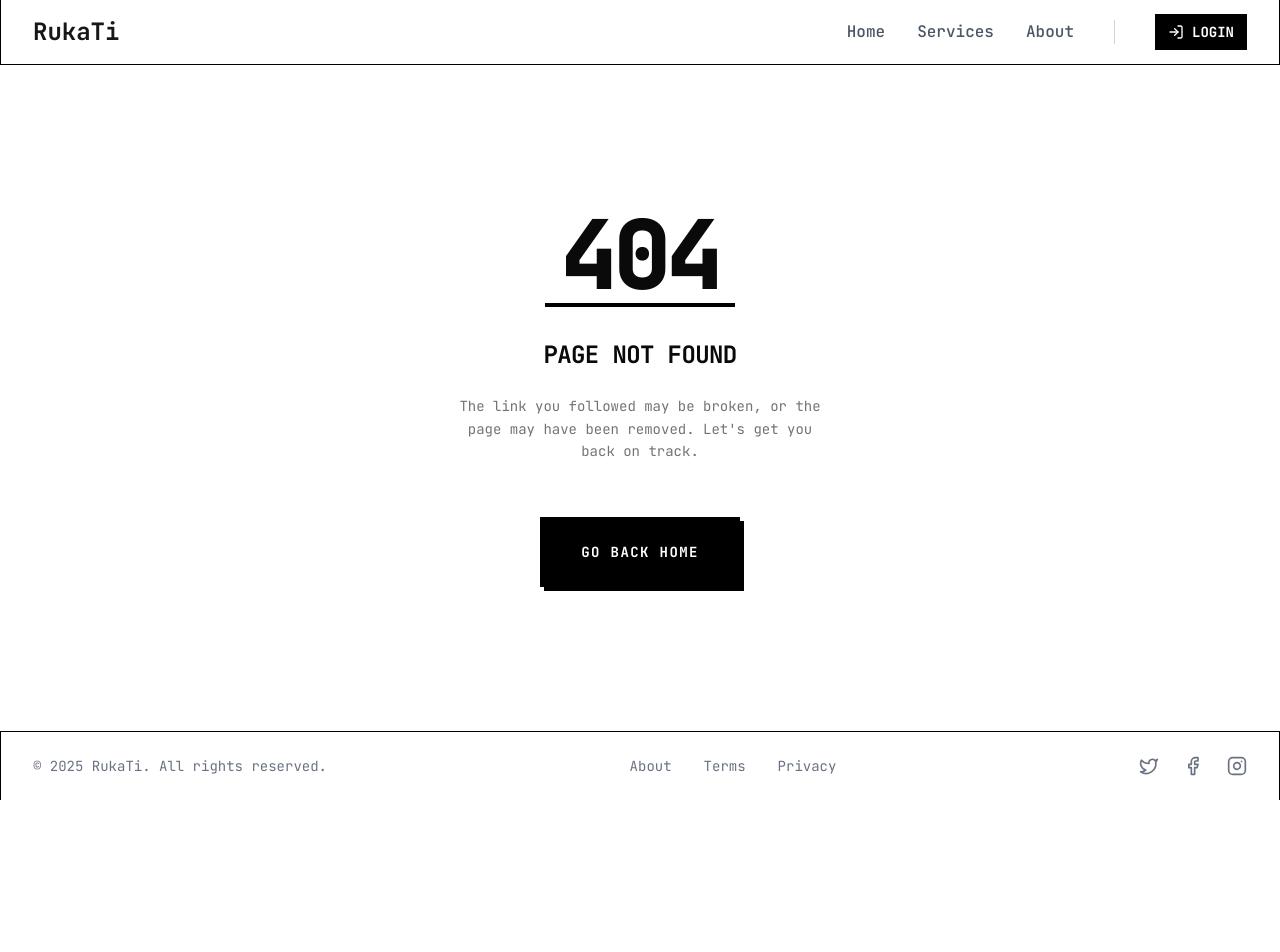
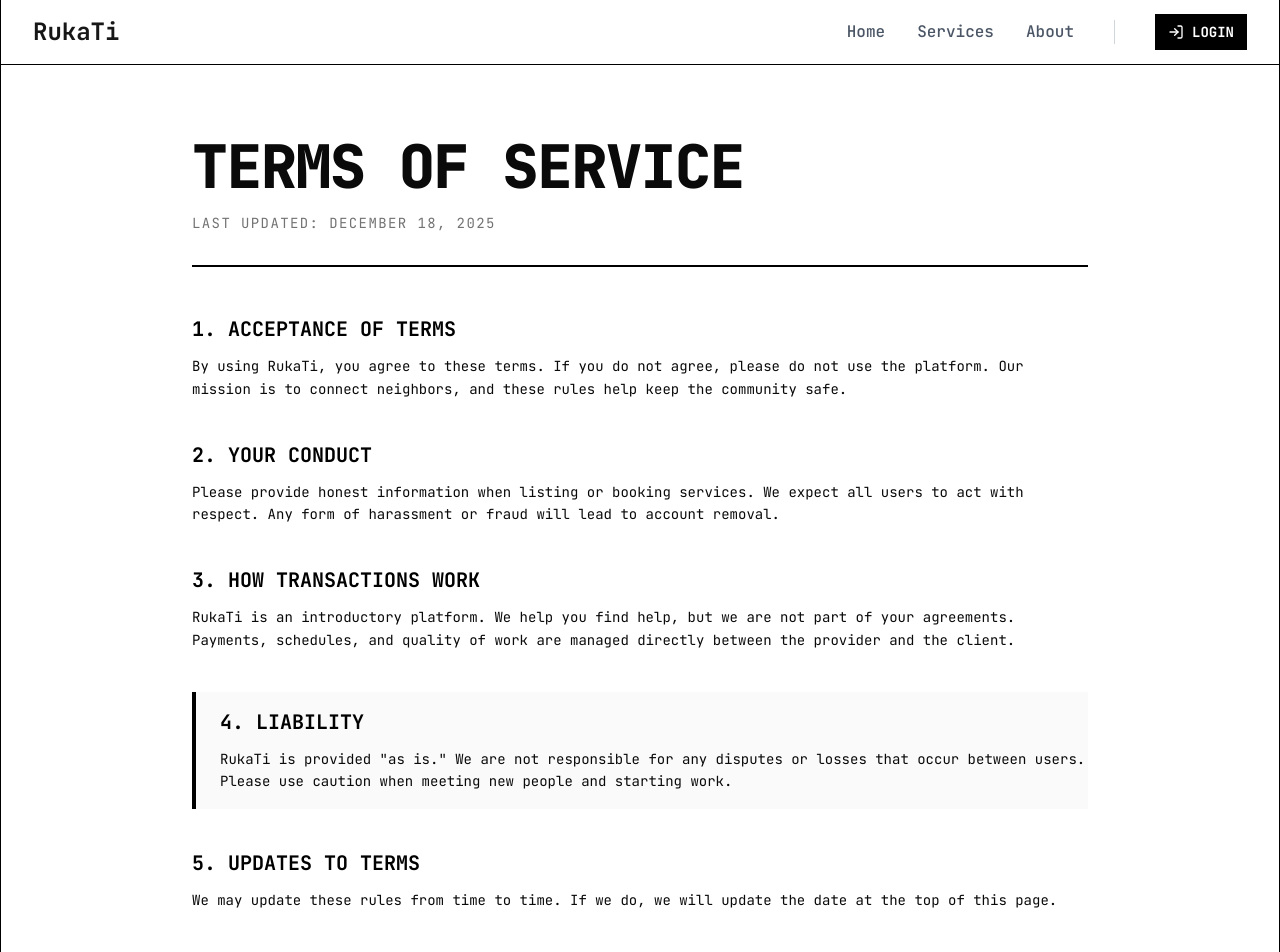
Before and after one commit to tamadekk/RukaTi, a React (Vite) app: page /terms in a window 1280 px wide. Shown: the top 952 px of the page. Before the commit the page ends 800 px from the top, so only its background shows below. Built offline with nearby package versions, Linux system fonts and the light colour scheme; no server answers.

Commit message:
feat: add legal pages

```diff
--- a/src/components/footer.tsx
+++ b/src/components/footer.tsx
@@ -1,26 +1,30 @@
 import { Twitter, Facebook, Instagram } from "lucide-react";
+import { Link } from "@tanstack/react-router";
+import { footerLinks } from "@/const/navigation-links";
 
 const Footer = () => {
   const year = new Date().getFullYear();
 
   return (
-    <footer className="border-t border-black bg-background">
+    <footer className="border-t border-black bg-background font-mono">
       <div className="container mx-auto px-4 sm:px-6 lg:px-8 py-6 border-x border-black max-w-7xl">
         <div className="flex flex-col md:flex-row items-center md:items-center justify-between gap-4 text-gray-500">
-          <p className="text-xs sm:text-sm">
+          <p className="text-xs sm:text-sm uppercase tracking-tight">
             © {year} RukaTi. All rights reserved.
           </p>
 
           <nav className="order-3 md:order-none flex items-center gap-6 sm:gap-8 text-xs sm:text-sm">
-            <a href="#about" className="hover:text-black transition-colors">
-              About
-            </a>
-            <a href="#terms" className="hover:text-black transition-colors">
-              Terms
-            </a>
-            <a href="#privacy" className="hover:text-black transition-colors">
-              Privacy
-            </a>
+            {footerLinks.map((link) => {
+              return (
+                <Link
+                  key={link.title}
+                  to={link.href}
+                  className="hover:text-black transition-colors"
+                >
+                  {link.title}
+                </Link>
+              );
+            })}
           </nav>
 
           <div className="flex items-center gap-5 sm:gap-6">
--- a/src/const/navigation-links.ts
+++ b/src/const/navigation-links.ts
@@ -1,4 +1,4 @@
-import type { navigationItem } from "@/types";
+import type { FooterLink, navigationItem } from "@/types";
 import {
   House,
   List,
@@ -59,3 +59,9 @@ export const sideBarItems = [
     icon: Settings,
   },
 ];
+
+export const footerLinks: FooterLink[] = [
+  { title: "About", href: "/about" },
+  { title: "Terms", href: "/terms" },
+  { title: "Privacy", href: "/privacy" },
+];
--- /dev/null
+++ b/src/pages/privacy.tsx
@@ -0,0 +1,80 @@
+import { DashboardLayout } from "@/components/layouts/dashboard-layout";
+
+export function PrivacyPage() {
+  return (
+    <DashboardLayout>
+      <div className="space-y-12 py-12 px-4 md:px-0 max-w-4xl mx-auto">
+        {/* Header Section */}
+        <section className="space-y-4 border-b-2 border-black pb-8">
+          <h1 className="text-5xl md:text-6xl font-black uppercase tracking-tight">
+            Privacy Policy
+          </h1>
+          <p className="text-sm font-mono text-muted-foreground uppercase tracking-widest">
+            Last Updated: December 18, 2025
+          </p>
+        </section>
+
+        {/* Content Sections */}
+        <div className="space-y-10 font-mono text-sm leading-relaxed">
+          <section className="space-y-3">
+            <h2 className="text-xl font-bold uppercase text-black">
+              1. What We Collect
+            </h2>
+            <p>
+              We collect only the basics. This includes your email for logging
+              in and any profile or service details you choose to share. We
+              don't use your data for anything else.
+            </p>
+          </section>
+
+          <section className="space-y-3">
+            <h2 className="text-xl font-bold uppercase text-black">
+              2. Your Location
+            </h2>
+            <p>
+              We use your location to show you services nearby. We don't track
+              where you go or save a history of your movements.
+            </p>
+          </section>
+
+          <section className="space-y-3">
+            <h2 className="text-xl font-bold uppercase text-black">
+              3. How Your Data is Stored
+            </h2>
+            <p>
+              We use secure, professional tools to keep your data safe. We will
+              never sell your personal information to advertisers.
+            </p>
+          </section>
+
+          <section className="space-y-3 border-l-4 border-black pl-6 py-4 bg-neutral-50">
+            <h2 className="text-xl font-bold uppercase text-black">
+              4. Your Data, Your Control
+            </h2>
+            <p className="italic">
+              You can view, change, or delete your information at any time right
+              from your dashboard.
+            </p>
+          </section>
+
+          <section className="space-y-3">
+            <h2 className="text-xl font-bold uppercase text-black">
+              5. Cookies
+            </h2>
+            <p>
+              We use a few simple cookies just to keep you logged in. No
+              marketing or tracking cookies here.
+            </p>
+          </section>
+        </div>
+
+        {/* Footer Note */}
+        <div className="pt-8 border-t border-black">
+          <p className="text-[10px] uppercase tracking-widest text-muted-foreground">
+            End of Document
+          </p>
+        </div>
+      </div>
+    </DashboardLayout>
+  );
+}
--- /dev/null
+++ b/src/pages/terms.tsx
@@ -0,0 +1,83 @@
+import { DashboardLayout } from "@/components/layouts/dashboard-layout";
+
+export function TermsPage() {
+  return (
+    <DashboardLayout>
+      <div className="space-y-12 py-12 px-4 md:px-0 max-w-4xl mx-auto">
+        {/* Header Section */}
+        <section className="space-y-4 border-b-2 border-black pb-8">
+          <h1 className="text-5xl md:text-6xl font-black uppercase tracking-tight">
+            Terms of Service
+          </h1>
+          <p className="text-sm font-mono text-muted-foreground uppercase tracking-widest">
+            Last Updated: December 18, 2025
+          </p>
+        </section>
+
+        {/* Content Sections */}
+        <div className="space-y-10 font-mono text-sm leading-relaxed">
+          <section className="space-y-3">
+            <h2 className="text-xl font-bold uppercase text-black">
+              1. Acceptance of Terms
+            </h2>
+            <p>
+              By using RukaTi, you agree to these terms. If you do not agree,
+              please do not use the platform. Our mission is to connect
+              neighbors, and these rules help keep the community safe.
+            </p>
+          </section>
+
+          <section className="space-y-3">
+            <h2 className="text-xl font-bold uppercase text-black">
+              2. Your Conduct
+            </h2>
+            <p>
+              Please provide honest information when listing or booking
+              services. We expect all users to act with respect. Any form of
+              harassment or fraud will lead to account removal.
+            </p>
+          </section>
+
+          <section className="space-y-3">
+            <h2 className="text-xl font-bold uppercase text-black">
+              3. How Transactions Work
+            </h2>
+            <p>
+              RukaTi is an introductory platform. We help you find help, but we
+              are not part of your agreements. Payments, schedules, and quality
+              of work are managed directly between the provider and the client.
+            </p>
+          </section>
+
+          <section className="space-y-3 border-l-4 border-black pl-6 py-4 bg-neutral-50">
+            <h2 className="text-xl font-bold uppercase text-black">
+              4. Liability
+            </h2>
+            <p>
+              RukaTi is provided "as is." We are not responsible for any
+              disputes or losses that occur between users. Please use caution
+              when meeting new people and starting work.
+            </p>
+          </section>
+
+          <section className="space-y-3">
+            <h2 className="text-xl font-bold uppercase text-black">
+              5. Updates to Terms
+            </h2>
+            <p>
+              We may update these rules from time to time. If we do, we will
+              update the date at the top of this page.
+            </p>
+          </section>
+        </div>
+
+        {/* Footer Note */}
+        <div className="pt-8 border-t border-black">
+          <p className="text-[10px] uppercase tracking-widest text-muted-foreground">
+            End of Document
+          </p>
+        </div>
+      </div>
+    </DashboardLayout>
+  );
+}
--- a/src/routeTree.gen.ts
+++ b/src/routeTree.gen.ts
@@ -9,8 +9,10 @@
 // Additionally, you should also exclude this file from your linter and/or formatter to prevent it from being checked or modified.
 
 import { Route as rootRouteImport } from './routes/__root'
+import { Route as TermsRouteImport } from './routes/terms'
 import { Route as ServicesRouteImport } from './routes/services'
 import { Route as RegisterRouteImport } from './routes/register'
+import { Route as PrivacyRouteImport } from './routes/privacy'
 import { Route as LoginRouteImport } from './routes/login'
 import { Route as AboutRouteImport } from './routes/about'
 import { Route as AuthenticatedRouteImport } from './routes/_authenticated'
@@ -20,6 +22,11 @@ import { Route as ServicesServiceIdRouteImport } from './routes/services/$servic
 import { Route as ProviderUserIdRouteImport } from './routes/provider/$userId'
 import { Route as AuthenticatedDashboardRouteImport } from './routes/_authenticated/dashboard'
 
+const TermsRoute = TermsRouteImport.update({
+  id: '/terms',
+  path: '/terms',
+  getParentRoute: () => rootRouteImport,
+} as any)
 const ServicesRoute = ServicesRouteImport.update({
   id: '/services',
   path: '/services',
@@ -28,6 +35,11 @@ const ServicesRoute = ServicesRouteImport.update({
 const RegisterRoute = RegisterRouteImport.update({
   id: '/register',
   path: '/register',
+  getParentRoute: () => rootRouteImport,
+} as any)
+const PrivacyRoute = PrivacyRouteImport.update({
+  id: '/privacy',
+  path: '/privacy',
   getParentRoute: () => rootRouteImport,
 } as any)
 const LoginRoute = LoginRouteImport.update({
@@ -74,8 +86,10 @@ export interface FileRoutesByFullPath {
   '/': typeof IndexRoute
   '/about': typeof AboutRoute
   '/login': typeof LoginRoute
+  '/privacy': typeof PrivacyRoute
   '/register': typeof RegisterRoute
   '/services': typeof ServicesRouteWithChildren
+  '/terms': typeof TermsRoute
   '/dashboard': typeof AuthenticatedDashboardRoute
   '/provider/$userId': typeof ProviderUserIdRoute
   '/services/$serviceId': typeof ServicesServiceIdRoute
@@ -85,7 +99,9 @@ export interface FileRoutesByTo {
   '/': typeof IndexRoute
   '/about': typeof AboutRoute
   '/login': typeof LoginRoute
+  '/privacy': typeof PrivacyRoute
   '/register': typeof RegisterRoute
+  '/terms': typeof TermsRoute
   '/dashboard': typeof AuthenticatedDashboardRoute
   '/provider/$userId': typeof ProviderUserIdRoute
   '/services/$serviceId': typeof ServicesServiceIdRoute
@@ -97,8 +113,10 @@ export interface FileRoutesById {
   '/_authenticated': typeof AuthenticatedRouteWithChildren
   '/about': typeof AboutRoute
   '/login': typeof LoginRoute
+  '/privacy': typeof PrivacyRoute
   '/register': typeof RegisterRoute
   '/services': typeof ServicesRouteWithChildren
+  '/terms': typeof TermsRoute
   '/_authenticated/dashboard': typeof AuthenticatedDashboardRoute
   '/provider/$userId': typeof ProviderUserIdRoute
   '/services/$serviceId': typeof ServicesServiceIdRoute
@@ -110,8 +128,10 @@ export interface FileRouteTypes {
     | '/'
     | '/about'
     | '/login'
+    | '/privacy'
     | '/register'
     | '/services'
+    | '/terms'
     | '/dashboard'
     | '/provider/$userId'
     | '/services/$serviceId'
@@ -121,7 +141,9 @@ export interface FileRouteTypes {
     | '/'
     | '/about'
     | '/login'
+    | '/privacy'
     | '/register'
+    | '/terms'
     | '/dashboard'
     | '/provider/$userId'
     | '/services/$serviceId'
@@ -132,8 +154,10 @@ export interface FileRouteTypes {
     | '/_authenticated'
     | '/about'
     | '/login'
+    | '/privacy'
     | '/register'
     | '/services'
+    | '/terms'
     | '/_authenticated/dashboard'
     | '/provider/$userId'
     | '/services/$serviceId'
@@ -145,13 +169,22 @@ export interface RootRouteChildren {
   AuthenticatedRoute: typeof AuthenticatedRouteWithChildren
   AboutRoute: typeof AboutRoute
   LoginRoute: typeof LoginRoute
+  PrivacyRoute: typeof PrivacyRoute
   RegisterRoute: typeof RegisterRoute
   ServicesRoute: typeof ServicesRouteWithChildren
+  TermsRoute: typeof TermsRoute
   ProviderUserIdRoute: typeof ProviderUserIdRoute
 }
 
 declare module '@tanstack/react-router' {
   interface FileRoutesByPath {
+    '/terms': {
+      id: '/terms'
+      path: '/terms'
+      fullPath: '/terms'
+      preLoaderRoute: typeof TermsRouteImport
+      parentRoute: typeof rootRouteImport
+    }
     '/services': {
       id: '/services'
       path: '/services'
@@ -164,6 +197,13 @@ declare module '@tanstack/react-router' {
       path: '/register'
       fullPath: '/register'
       preLoaderRoute: typeof RegisterRouteImport
+      parentRoute: typeof rootRouteImport
+    }
+    '/privacy': {
+      id: '/privacy'
+      path: '/privacy'
+      fullPath: '/privacy'
+      preLoaderRoute: typeof PrivacyRouteImport
       parentRoute: typeof rootRouteImport
     }
     '/login': {
@@ -256,8 +296,10 @@ const rootRouteChildren: RootRouteChildren = {
   AuthenticatedRoute: AuthenticatedRouteWithChildren,
   AboutRoute: AboutRoute,
   LoginRoute: LoginRoute,
+  PrivacyRoute: PrivacyRoute,
   RegisterRoute: RegisterRoute,
   ServicesRoute: ServicesRouteWithChildren,
+  TermsRoute: TermsRoute,
   ProviderUserIdRoute: ProviderUserIdRoute,
 }
 export const routeTree = rootRouteImport
--- /dev/null
+++ b/src/routes/privacy.tsx
@@ -0,0 +1,10 @@
+import { PrivacyPage } from "@/pages/privacy";
+import { createFileRoute } from "@tanstack/react-router";
+
+export const Route = createFileRoute("/privacy")({
+  component: RouteComponent,
+});
+
+function RouteComponent() {
+  return <PrivacyPage />;
+}
--- /dev/null
+++ b/src/routes/terms.tsx
@@ -0,0 +1,6 @@
+import { createFileRoute } from "@tanstack/react-router";
+import { TermsPage } from "@/pages/terms";
+
+export const Route = createFileRoute("/terms")({
+  component: TermsPage,
+});
--- a/src/types/index.ts
+++ b/src/types/index.ts
@@ -6,3 +6,8 @@ export type navigationItem = {
   icon: LucideIcon;
   submenu?: navigationItem[];
 };
+
+export type FooterLink = {
+  title: string;
+  href: string;
+};
```
Also changed, not shown: src/const/footer-links.ts (added).
